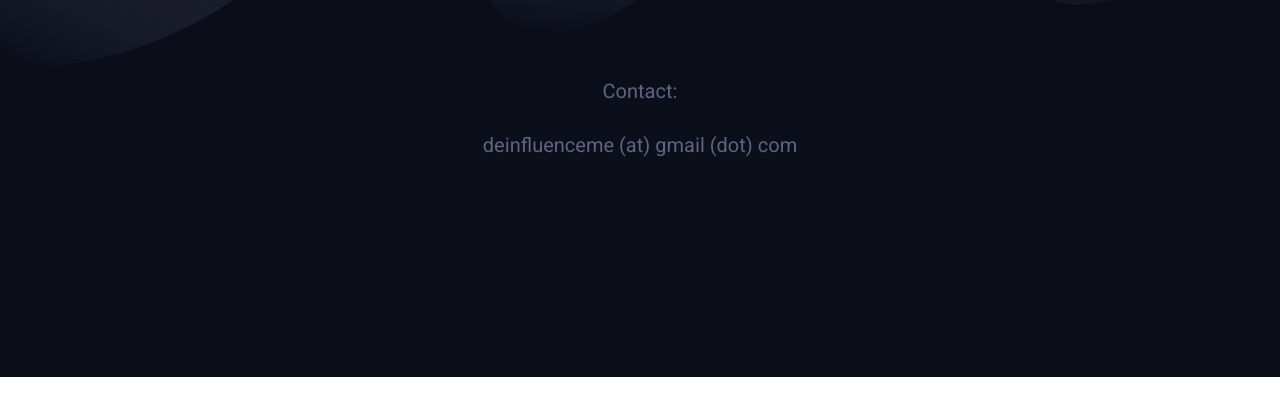
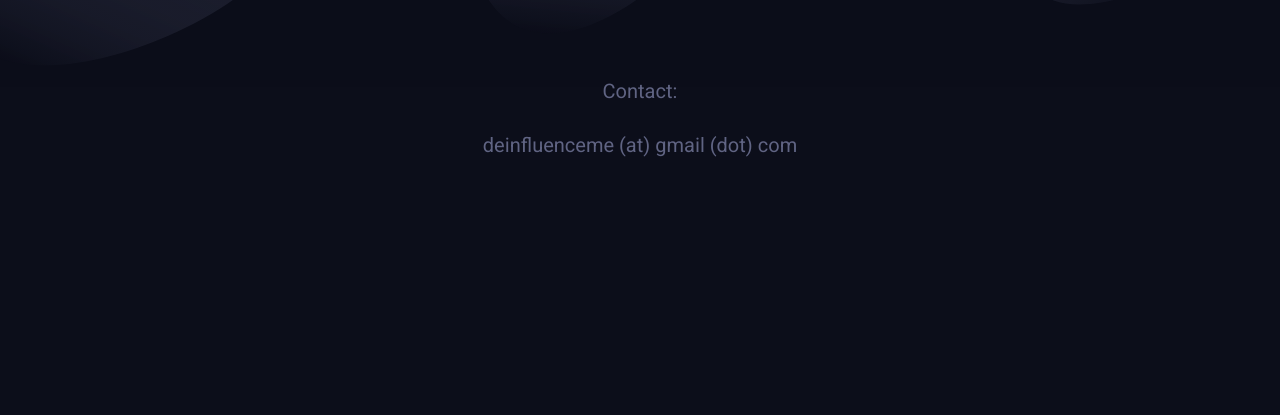
Before and after one commit to deinfluenceme/deinfluenceme.github.io, a plain HTML site: page index.html in a window 1280 px wide. Shown: the part 313-728 px from the top of the page. Drawn offline with nearby package versions, Linux system fonts and the light colour scheme.

Commit message:
Update index.html

```diff
--- a/index.html
+++ b/index.html
@@ -25,7 +25,7 @@
             </div>
         </header>
 
-        <main>
+        <main style="background-color: #0c0e1a;">
             <section class="hero text-center text-light">
 				<div class="hero-bg"></div>
 				<div class="hero-particles-container">
```
